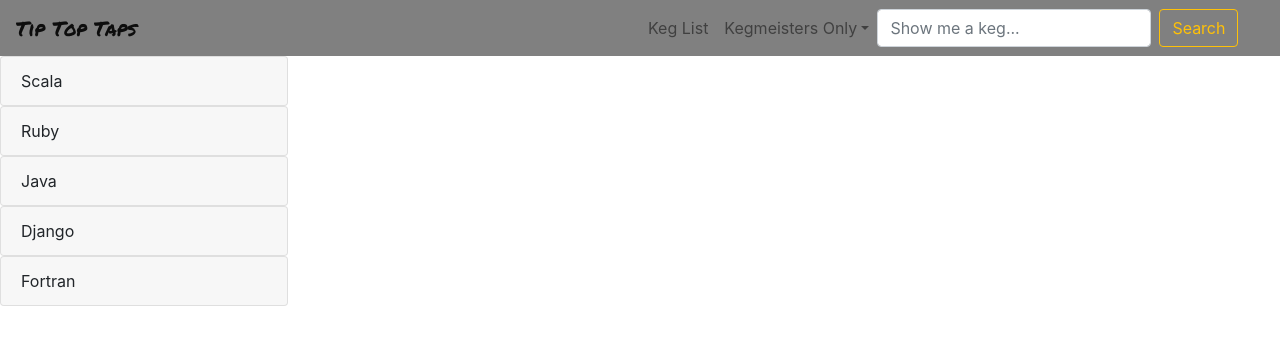
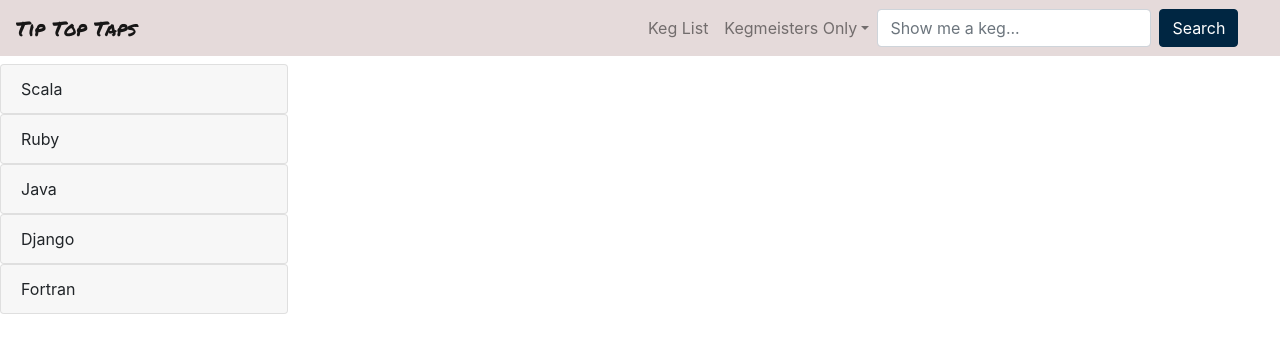
Before and after one commit to larabjork/taproom, a React (Create React App) app: page /editkegform in a window 1280 px wide. Shown: the top 352 px of the page. Built offline with nearby package versions, Linux system fonts and the light colour scheme.

Commit message:
add more colors and fonts to header

```diff
--- a/public/index.html
+++ b/public/index.html
@@ -9,7 +9,6 @@
       name="description"
       content="Web site created using create-react-app"
     />
-    <link href="https://fonts.googleapis.com/css?family=Open+Sans|Permanent+Marker&display=swap" rel="stylesheet">
     <link rel="apple-touch-icon" href="%PUBLIC_URL%/logo192.png" />
     <!--
       manifest.json provides metadata used when your web app is installed on a
@@ -25,7 +24,8 @@
       work correctly both with client-side routing and a non-root public URL.
       Learn how to configure a non-root public URL by running `npm run build`.
     -->
-    <title>React App</title>
+    <link href="https://fonts.googleapis.com/css?family=Open+Sans|Permanent+Marker&display=swap" rel="stylesheet">
+    <title>Tip Top Taps</title>
   </head>
   <body>
     <noscript>You need to enable JavaScript to run this app.</noscript>
--- a/src/App.css
+++ b/src/App.css
@@ -1,4 +1,3 @@
 #bodyDiv {
   font-family: 'Open Sans', sans-serif;
-
 }
--- a/src/Header.css
+++ b/src/Header.css
@@ -1,4 +1,4 @@
 .tavernName {
   font-family: 'Permanent Marker', cursive;
-  color: #840032;
+  color: pink;
 }
--- a/src/components/Header.jsx
+++ b/src/components/Header.jsx
@@ -1,12 +1,18 @@
 import React from 'react';
 import { Navbar, Nav, NavDropdown, Form, FormControl, Button }from 'react-bootstrap';
 import "../Header.css";
+
 function Header(){
   const HeaderGrid = {
     display: 'grid',
     gridTemplateColumns: '1fr 1fr',
-    borderBottom: '3px',
-    backgroundColor: 'gray'
+    borderBottom: '8px solid white',
+    backgroundColor: '#E5DADA',
+  }
+  const btnStyle = {
+    backgroundColor: '#002642',
+    borderColor: '#002642',
+    color: 'white'
   }
 
 
@@ -25,7 +31,7 @@ function Header(){
             </NavDropdown>
             <Form inline>
               <FormControl type="text" placeholder="Show me a keg..." className="mr-sm-2" />
-              <Button variant="outline-warning">Search</Button>
+              <Button style={btnStyle}>Search</Button>
             </Form>
           </Nav>
         </Navbar.Collapse>
```
